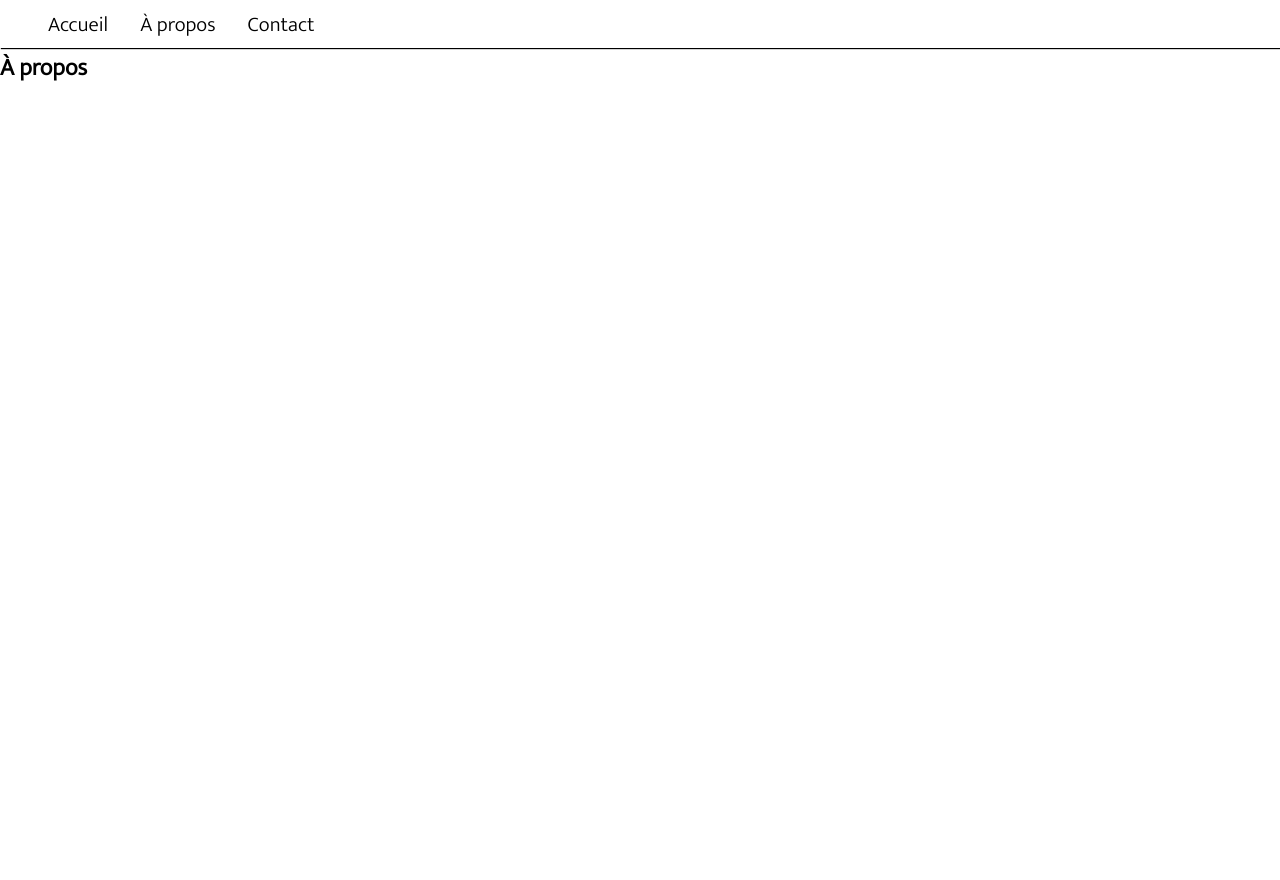
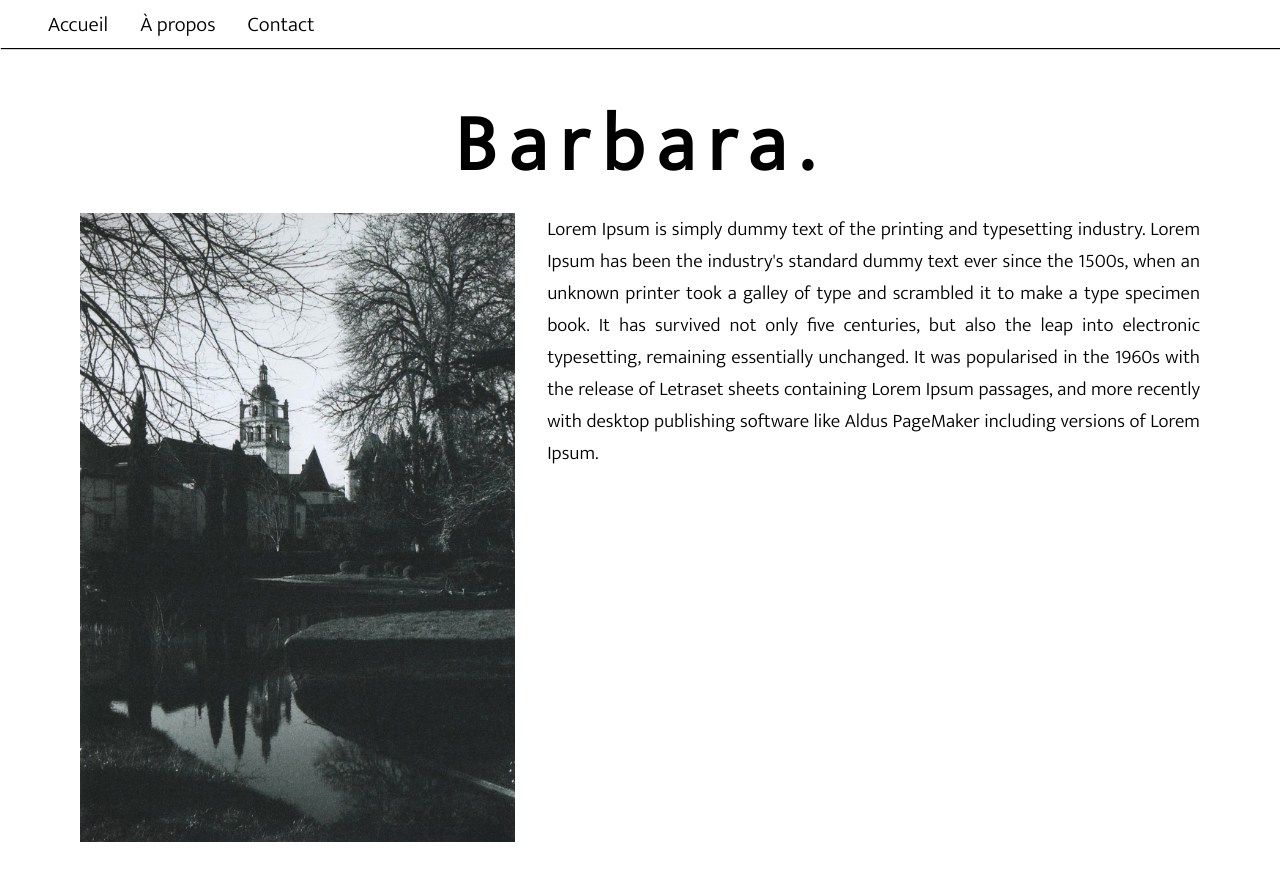
Before and after one commit to AnkaPieka/barbara-photographer, a React (Create React App) app in the folder client/: page /a-propos in a window 1280 px wide. Shown: the top 880 px of the page. Before the commit the page ends 848 px from the top, so only its background shows below. Built offline with nearby package versions, Linux system fonts and the light colour scheme.

Commit message:
About section first draft

```diff
--- a/client/src/pages/About.jsx
+++ b/client/src/pages/About.jsx
@@ -1,13 +1,34 @@
 import React, { PureComponent } from "react";
+import Image from "../components/Image";
 
 import "../styles/global.css";
+import "../styles/about.css"
 
 export class About extends PureComponent {
   render() {
     return (
-      <section className="body-page">
-        <div>
-          <h2>À propos</h2>
+      <section className="body-page body-margin">
+        <div class="grid-container">
+          <div class="title">
+            <h2>Barbara.</h2>
+          </div>
+          <div class="photo">
+            <Image source="/img/sample4.jpg" />
+          </div>
+          <div class="desc">
+            <p>
+              Lorem Ipsum is simply dummy text of the printing and typesetting
+              industry. Lorem Ipsum has been the industry's standard dummy text
+              ever since the 1500s, when an unknown printer took a galley of
+              type and scrambled it to make a type specimen book. It has
+              survived not only five centuries, but also the leap into
+              electronic typesetting, remaining essentially unchanged. It was
+              popularised in the 1960s with the release of Letraset sheets
+              containing Lorem Ipsum passages, and more recently with desktop
+              publishing software like Aldus PageMaker including versions of
+              Lorem Ipsum.
+            </p>
+          </div>
         </div>
       </section>
     );
--- /dev/null
+++ b/client/src/styles/about.css
@@ -0,0 +1,43 @@
+.body-margin {
+  margin: 5rem;
+}
+
+.grid-container {
+  margin-bottom: 20rem;
+  display: grid;
+  grid-template-columns: 0.8fr 1.2fr;
+  grid-template-rows: 0.5fr 1.5fr;
+  gap: 0 2rem;
+  grid-template-areas:
+    "title title"
+    "photo desc";
+}
+.title {
+  grid-area: title;
+  display: flex;
+  justify-content: center;
+  align-items: center;
+}
+.photo {
+  grid-area: photo;
+  display: flex;
+  align-items: center;
+}
+.desc {
+  grid-area: desc;
+  text-align: justify;
+}
+
+.title > h2 {
+  font-size: 5rem;
+  letter-spacing: 0.8rem;
+  transition: letter-spacing 1s;
+}
+.title > h2:hover {
+  letter-spacing: 0.5rem;
+  transition: letter-spacing 1s;
+}
+
+.desc > p {
+    font-size: 1.2rem;
+}
```
Also changed, not shown: client/public/img/sample4.jpg (added).
